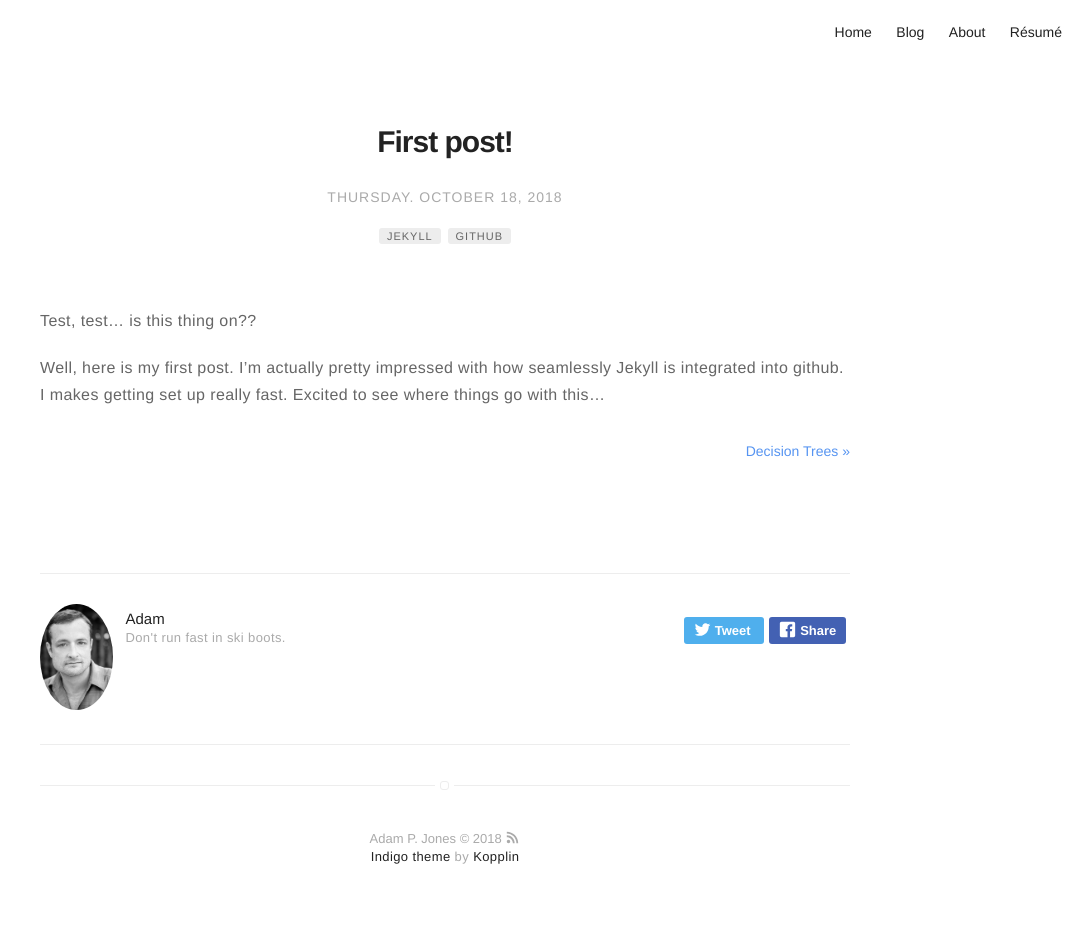
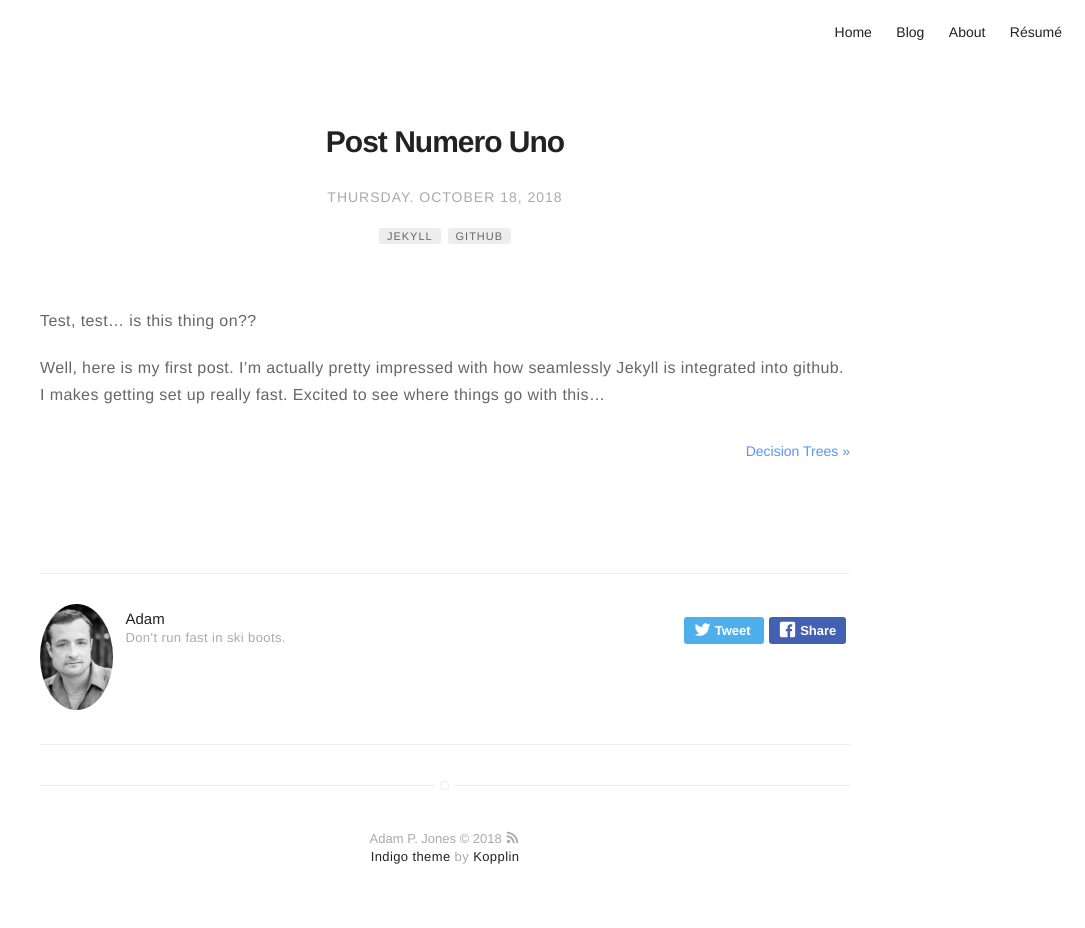
Before and after one commit to meccaLeccaHi/meccaLeccaHi.github.io, a Jekyll site: the page built from _posts/2018-10-18-first-post.md, in a window 1280 px wide. Shown: the whole page, without its empty margins (195-1280 px from the left). Built offline with Jekyll 4.4.1, drawn with Linux system fonts in a browser that asks for light colours.

Commit message:
changing title image

```diff
--- a/_includes/favicon.html
+++ b/_includes/favicon.html
@@ -1,20 +1,9 @@
-<link rel="apple-touch-icon-precomposed" sizes="57x57" href="{{ site.url }}/assets/images/favicon/apple-touch-icon-57x57.png" />
-<link rel="apple-touch-icon-precomposed" sizes="114x114" href="{{ site.url }}/assets/images/favicon/apple-touch-icon-114x114.png" />
-<link rel="apple-touch-icon-precomposed" sizes="72x72" href="{{ site.url }}/assets/images/favicon/apple-touch-icon-72x72.png" />
-<link rel="apple-touch-icon-precomposed" sizes="144x144" href="{{ site.url }}/assets/images/favicon/apple-touch-icon-144x144.png" />
-<link rel="apple-touch-icon-precomposed" sizes="60x60" href="{{ site.url }}/assets/images/favicon/apple-touch-icon-60x60.png" />
-<link rel="apple-touch-icon-precomposed" sizes="120x120" href="{{ site.url }}/assets/images/favicon/apple-touch-icon-120x120.png" />
-<link rel="apple-touch-icon-precomposed" sizes="76x76" href="{{ site.url }}/assets/images/favicon/apple-touch-icon-76x76.png" />
-<link rel="apple-touch-icon-precomposed" sizes="152x152" href="{{ site.url }}/assets/images/favicon/apple-touch-icon-152x152.png" />
-<link rel="icon" type="image/png" href="{{ site.url }}/assets/images/favicon/favicon-196x196.png" sizes="196x196" />
-<link rel="icon" type="image/png" href="{{ site.url }}/assets/images/favicon/favicon-96x96.png" sizes="96x96" />
-<link rel="icon" type="image/png" href="{{ site.url }}/assets/images/favicon/favicon-32x32.png" sizes="32x32" />
-<link rel="icon" type="image/png" href="{{ site.url }}/assets/images/favicon/favicon-16x16.png" sizes="16x16" />
-<link rel="icon" type="image/png" href="{{ site.url }}/assets/images/favicon/favicon-128.png" sizes="128x128" />
-<meta name="application-name" content="&nbsp;"/>
-<meta name="msapplication-TileColor" content="#FFFFFF" />
-<meta name="msapplication-TileImage" content="mstile-144x144.png" />
-<meta name="msapplication-square70x70logo" content="mstile-70x70.png" />
-<meta name="msapplication-square150x150logo" content="mstile-150x150.png" />
-<meta name="msapplication-wide310x150logo" content="mstile-310x150.png" />
-<meta name="msapplication-square310x310logo" content="mstile-310x310.png" />
+<link rel="apple-touch-icon" sizes="180x180" href="/assets/images/favicon/apple-touch-icon.png">
+<link rel="icon" type="image/png" sizes="32x32" href="/assets/images/favicon/favicon-32x32.png">
+<link rel="icon" type="image/png" sizes="16x16" href="/assets/images/favicon/favicon-16x16.png">
+<link rel="manifest" href="/assets/images/favicon/site.webmanifest">
+<link rel="mask-icon" href="/assets/images/favicon/safari-pinned-tab.svg" color="#5bbad5">
+<link rel="shortcut icon" href="/assets/images/favicon/favicon.ico">
+<meta name="msapplication-TileColor" content="#da532c">
+<meta name="msapplication-config" content="/assets/images/favicon/browserconfig.xml">
+<meta name="theme-color" content="#ffffff">
--- a/_posts/2018-10-18-first-post.md
+++ b/_posts/2018-10-18-first-post.md
@@ -1,5 +1,5 @@
 ---
-title: "First post!"
+title: "Post Numero Uno"
 date: 2018-10-18
 layout: post
 category: blog
```
